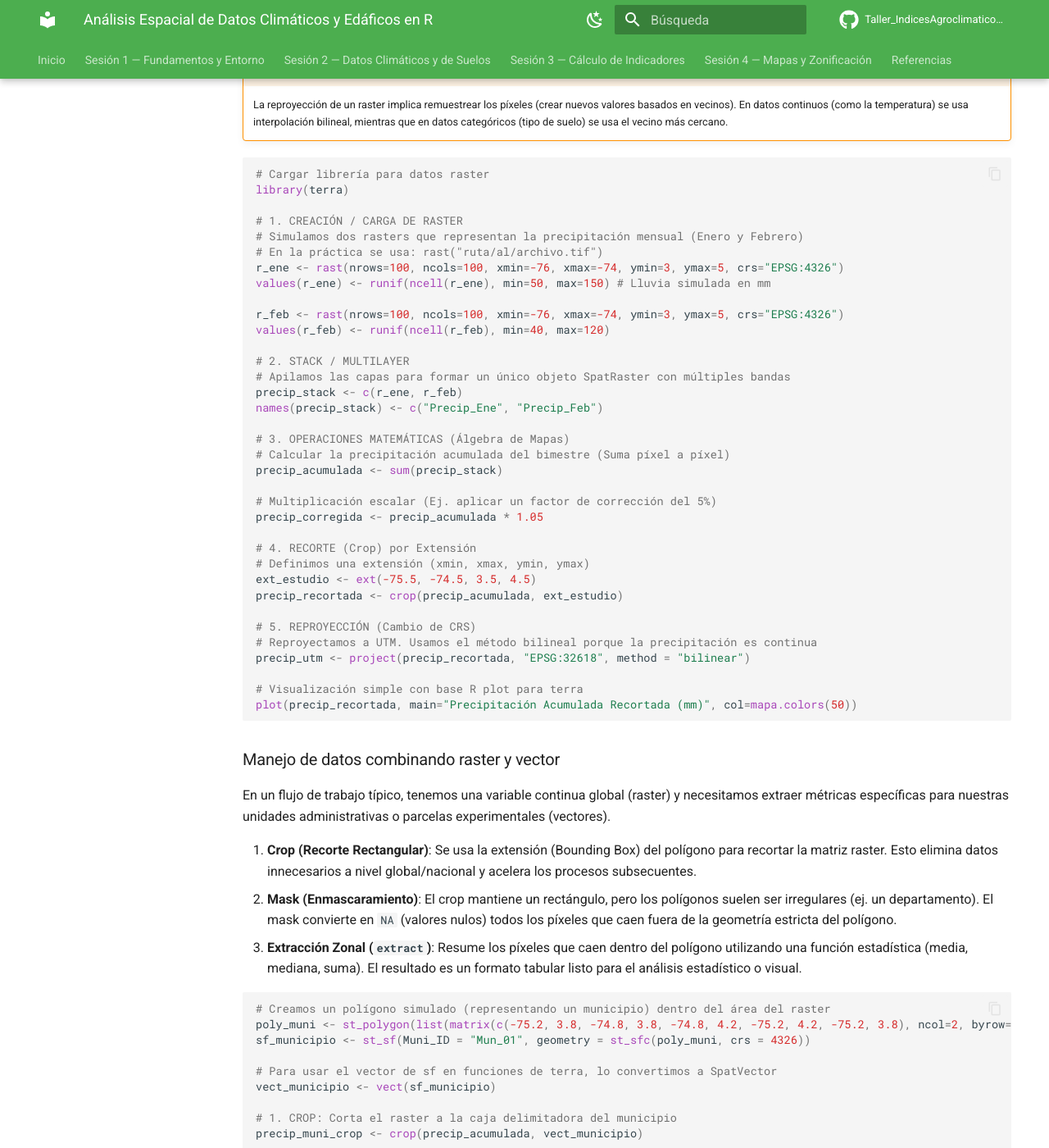
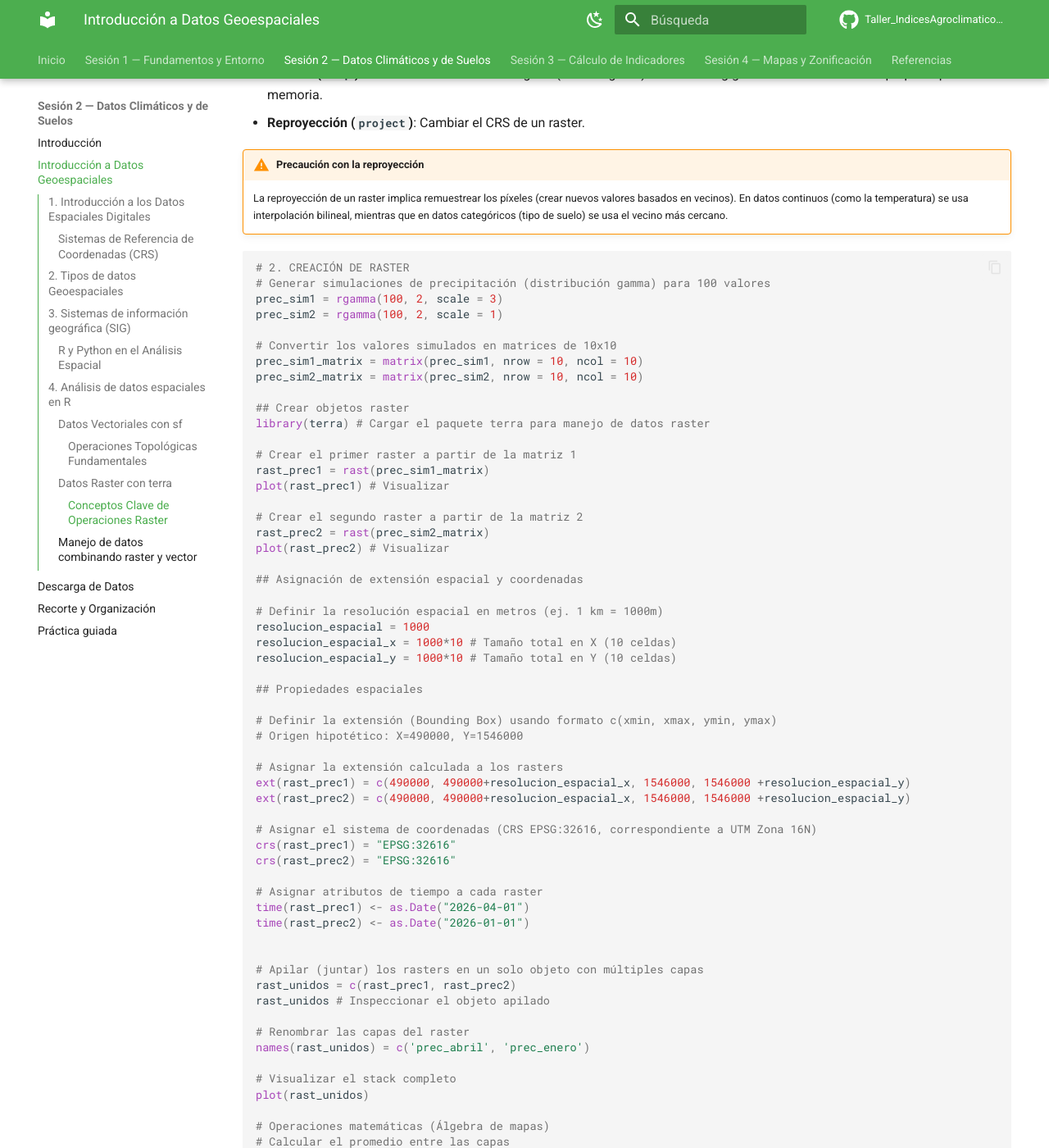
Before and after one commit to cbarriosperez/Taller_IndicesAgroclimaticos_Frijol, an MkDocs documentation site: the page built from docs/sesion2/lectura_datos.md, in a window 1280 px wide and 1400 px high, scrolled down 4029 px. Shown: the whole window at 82% size. Built offline with MkDocs 1.6.1 and Material for MkDocs 9.7.7, drawn with Linux system fonts in a browser that asks for light colours; some of the changed text lies outside the part shown.

Commit message:
session 2 sources

````diff
--- a/docs/sesion2/index.md
+++ b/docs/sesion2/index.md
@@ -1,12 +1,39 @@
 # Sesión 2: Procesamiento Inicial de Datos Climáticos y de Suelos en R
 
-<div style="text-align: center; padding: 48px 24px;">
-  <div style="font-size: 64px; margin-bottom: 16px;">🔒</div>
-  <h2 style="color: #555; font-weight: 600;">Sesión no disponible aún</h2>
-  <p style="color: #777; font-size: 1.05rem; max-width: 480px; margin: 0 auto;">
-    Esta sesión se habilitará el <strong>miércoles 11 de marzo</strong>
-    a partir de las <strong>9:00 am</strong> (hora Honduras).<br><br>
-    Por ahora continúe revisando el material de la
-    <a href="https://cbarriosperez.github.io/Taller_IndicesAgroclimaticos_Frijol/sesion1/">Sesión 1</a>.
-  </p>
-</div>
+**Fecha:** Miércoles 11 de marzo · 9:00 – 11:00 am (hora Honduras)
+**Duración:** 2 horas
+
+---
+
+## Descripción General
+
+En esta sesión los participantes aprenderán a leer, limpiar, cortar y organizar datos climáticos raster y datos de suelos para Honduras. El resultado será un **pipeline reproducible** que deja los datos listos para calcular los indicadores en la Sesión 3.
+
+## Agenda (120 minutos)
+
+| Duración | Componente |
+|----------|-----------|
+| 30 min | [Introducción de conceptos de datos geoespaciales](lectura_datos.md) |
+| 30 min | [Descarga de datos climáticos y de suelos](clima_suelo.md) |
+| 60 min | Práctica |
+
+## Resultados de Aprendizaje
+
+Al finalizar esta sesión, los participantes serán capaces de:
+
+- Leer rasters climáticos (WorldClim, CHIRPS, ERA5) y datos vectoriales en R usando `terra` y `sf`.
+- Reproyectar, recortar y enmascarar rasters al área de estudio (Honduras).
+- Organizar y guardar datos procesados en formato GeoTIFF estándar.
+- Construir un pipeline de R reproducible para la preparación de datos.
+
+
+## Requisitos Previos
+
+!!! warning "Requisitos técnicos"
+    Para sacar el máximo provecho del taller se recomienda:
+
+    - Cuenta creada en [Copernicus Data Store](https://cds.climate.copernicus.eu/datasets/sis-agrometeorological-indicators?tab=overview)
+    - Descarga de insumos de la [sesion 2 ](https://drive.google.com/drive/folders/1U_lgC-TuKmmhJJCfv7ThsWzlur4fT9As?usp=drive_link)
+    - Descarga de [QGIS](https://qgis.org/download/)
+
+---
--- a/docs/sesion2/lectura_datos.md
+++ b/docs/sesion2/lectura_datos.md
@@ -68,43 +68,52 @@
 A continuación, implementaremos estas operaciones conceptuales en R.
 
 ```r
-# Cargar librerías
-library(sf)
+
+
+# 1. CREACIÓN Y LECTURA DE DATOS VECTORIALES
+
+## Trabajar con geometrías de polígonos
+
+# Leer el shapefile de los departamentos de Honduras
+hnd_departamentos = st_read("datos_espaciales/geoBoundaries-HND-ADM1.shp")
+
+hnd_departamentos
+
+# Graficar el mapa mostrando los nombres de los departamentos
+plot(hnd_departamentos['shapeName'])
+
+
+## Interacción entre puntos y polígonos
+
+# Realizar una intersección espacial: asignar la información del departamento a cada punto
+puntos_con_depto = st_intersection(puntos_sf, hnd_departamentos)
+
+# Guardar los puntos con la información del departamento en un GeoPackage
+st_write(puntos_con_depto, dsn = 'salidas/multiple_coordenadas_ejemplo_wgs84.gpkg', delete_layer = TRUE)
+
+# Cargar librería para visualización avanzada
 library(ggplot2)
 
-# 1. CREACIÓN Y LECTURA DE DATOS VECTORIALES
-# (En un caso real se usaría st_read("ruta/al/archivo.shp"))
-# Simularemos dos polígonos de áreas de estudio que se solapan parcialmente
-poly1 <- st_polygon(list(matrix(c(0,0, 2,0, 2,2, 0,2, 0,0), ncol=2, byrow=TRUE)))
-poly2 <- st_polygon(list(matrix(c(1,1, 3,1, 3,3, 1,3, 1,1), ncol=2, byrow=TRUE)))
+# Crear un mapa estético de Honduras con los puntos superpuestos
+ggplot() +
+  geom_sf(data = hnd_departamentos, fill = "white", color = "gray50") + # Capa base: departamentos
+  geom_sf(data = puntos_con_depto, aes(color = shapeName), size = 3) + # Capa superior: puntos extraídos
+  theme_minimal() + # Estilo limpio
+  labs(title = "Puntos extraídos por Departamento", # Título
+       color = "Departamento") # Leyenda
 
-# Convertimos las geometrías en Simple Features (sf) asignándoles el CRS WGS84 (4326)
-cuenca_A <- st_sf(nombre = "Cuenca A", geometry = st_sfc(poly1, crs = 4326))
-cuenca_B <- st_sf(nombre = "Cuenca B", geometry = st_sfc(poly2, crs = 4326))
 
-# 2. TRANSFORMACIÓN DE CRS (Reproyección)
-# Transformamos a un sistema proyectado (ej. UTM Zona 18N - EPSG 32618)
-# Fundamental antes de calcular áreas o distancias métricas
-cuenca_A_utm <- st_transform(cuenca_A, crs = 32618)
+## Operaciones con polígonos
 
-# 3. OPERACIONES ESPACIALES
-# Intersección: Área donde ambas cuencas se solapan
-interseccion <- st_intersection(cuenca_A, cuenca_B)
+# Unir todos los polígonos de los departamentos en un solo polígono del país (disolver límites)
+pais = st_union(hnd_departamentos)
 
-# Unión: El área total combinada de ambas cuencas
-union_espacial <- st_union(cuenca_A, cuenca_B)
+# Exportar el nuevo polígono nacional como shapefile
+pais%>%
+  st_write('salidas/hnd.shp')
+# Graficar el límite nacional resultante
+plot(pais)
 
-# Diferencia: Área exclusiva de la Cuenca A (que no pertenece a la B)
-diferencia <- st_difference(cuenca_A, cuenca_B)
-
-# Visualización rápida de la intersección usando ggplot2
-ggplot() +
-  geom_sf(data = cuenca_A, fill = "blue", alpha = 0.3) +
-  geom_sf(data = cuenca_B, fill = "red", alpha = 0.3) +
-  geom_sf(data = interseccion, fill = "purple", size = 1.2) +
-  labs(title = "Intersección Espacial de Polígonos con sf",
-       subtitle = "La zona púrpura representa el área compartida") +
-  theme_minimal()
 ```
 
 
@@ -124,41 +133,73 @@
     La reproyección de un raster implica remuestrear los píxeles (crear nuevos valores basados en vecinos). En datos continuos (como la temperatura) se usa interpolación bilineal, mientras que en datos categóricos (tipo de suelo) se usa el vecino más cercano.
 
 ```r
-# Cargar librería para datos raster
-library(terra)
+# 2. CREACIÓN DE RASTER
+# Generar simulaciones de precipitación (distribución gamma) para 100 valores
+prec_sim1 = rgamma(100, 2, scale = 3)
+prec_sim2 = rgamma(100, 2, scale = 1)
 
-# 1. CREACIÓN / CARGA DE RASTER
-# Simulamos dos rasters que representan la precipitación mensual (Enero y Febrero)
-# En la práctica se usa: rast("ruta/al/archivo.tif")
-r_ene <- rast(nrows=100, ncols=100, xmin=-76, xmax=-74, ymin=3, ymax=5, crs="EPSG:4326")
-values(r_ene) <- runif(ncell(r_ene), min=50, max=150) # Lluvia simulada en mm
+# Convertir los valores simulados en matrices de 10x10
+prec_sim1_matrix = matrix(prec_sim1, nrow = 10, ncol = 10)
+prec_sim2_matrix = matrix(prec_sim2, nrow = 10, ncol = 10)
 
-r_feb <- rast(nrows=100, ncols=100, xmin=-76, xmax=-74, ymin=3, ymax=5, crs="EPSG:4326")
-values(r_feb) <- runif(ncell(r_feb), min=40, max=120)
+## Crear objetos raster
+library(terra) # Cargar el paquete terra para manejo de datos raster
 
-# 2. STACK / MULTILAYER
-# Apilamos las capas para formar un único objeto SpatRaster con múltiples bandas
-precip_stack <- c(r_ene, r_feb)
-names(precip_stack) <- c("Precip_Ene", "Precip_Feb")
+# Crear el primer raster a partir de la matriz 1
+rast_prec1 = rast(prec_sim1_matrix)
+plot(rast_prec1) # Visualizar
 
-# 3. OPERACIONES MATEMÁTICAS (Álgebra de Mapas)
-# Calcular la precipitación acumulada del bimestre (Suma píxel a píxel)
-precip_acumulada <- sum(precip_stack)
+# Crear el segundo raster a partir de la matriz 2
+rast_prec2 = rast(prec_sim2_matrix)
+plot(rast_prec2) # Visualizar
 
-# Multiplicación escalar (Ej. aplicar un factor de corrección del 5%)
-precip_corregida <- precip_acumulada * 1.05
+## Asignación de extensión espacial y coordenadas
 
-# 4. RECORTE (Crop) por Extensión
-# Definimos una extensión (xmin, xmax, ymin, ymax)
-ext_estudio <- ext(-75.5, -74.5, 3.5, 4.5)
-precip_recortada <- crop(precip_acumulada, ext_estudio)
+# Definir la resolución espacial en metros (ej. 1 km = 1000m)
+resolucion_espacial = 1000
+resolucion_espacial_x = 1000*10 # Tamaño total en X (10 celdas)
+resolucion_espacial_y = 1000*10 # Tamaño total en Y (10 celdas)
 
-# 5. REPROYECCIÓN (Cambio de CRS)
-# Reproyectamos a UTM. Usamos el método bilineal porque la precipitación es continua
-precip_utm <- project(precip_recortada, "EPSG:32618", method = "bilinear")
+## Propiedades espaciales
 
-# Visualización simple con base R plot para terra
-plot(precip_recortada, main="Precipitación Acumulada Recortada (mm)", col=mapa.colors(50))
+# Definir la extensión (Bounding Box) usando formato c(xmin, xmax, ymin, ymax)
+# Origen hipotético: X=490000, Y=1546000
+
+# Asignar la extensión calculada a los rasters
+ext(rast_prec1) = c(490000, 490000+resolucion_espacial_x, 1546000, 1546000 +resolucion_espacial_y)
+ext(rast_prec2) = c(490000, 490000+resolucion_espacial_x, 1546000, 1546000 +resolucion_espacial_y)
+
+# Asignar el sistema de coordenadas (CRS EPSG:32616, correspondiente a UTM Zona 16N)
+crs(rast_prec1) = "EPSG:32616"
+crs(rast_prec2) = "EPSG:32616"
+
+# Asignar atributos de tiempo a cada raster
+time(rast_prec1) <- as.Date("2026-04-01")
+time(rast_prec2) <- as.Date("2026-01-01")
+
+
+# Apilar (juntar) los rasters en un solo objeto con múltiples capas
+rast_unidos = c(rast_prec1, rast_prec2)
+rast_unidos # Inspeccionar el objeto apilado
+
+# Renombrar las capas del raster
+names(rast_unidos) = c('prec_abril', 'prec_enero')
+
+# Visualizar el stack completo
+plot(rast_unidos)
+
+# Operaciones matemáticas (Álgebra de mapas)
+# Calcular el promedio entre las capas
+rast_unidos[['promedio']] = mean(rast_unidos)
+# Calcular el valor acumulado (suma) de las capas
+rast_unidos[['acumulado']] = sum(rast_unidos)
+
+# Visualizar los resultados incluyendo las nuevas capas calculadas
+plot(rast_unidos)
+
+# Guardar el raster resultante en el disco (en formato .tif)
+terra::writeRaster(rast_unidos, 'salidas/raster_ejemplo.tif')
+
 ```
 
 ### Manejo de datos combinando raster y vector
--- a/mkdocs.yml
+++ b/mkdocs.yml
@@ -76,7 +76,12 @@
       - Marco Conceptual Agroclimático: sesion1/marco_conceptual.md
       - Indicadores Agroclimáticos — Conceptos Clave: sesion1/indicadores_conceptos.md
       - Configuración del Entorno en R: sesion1/configuracion_r.md
-  - Sesión 2 — Datos Climáticos y de Suelos: sesion2/index.md
+  - Sesión 2 — Datos Climáticos y de Suelos:
+      - Introducción: sesion2/index.md
+      - Introducción a Datos Geoespaciales: sesion2/lectura_datos.md
+      - Descarga de Datos: sesion2/clima_suelo.md
+      - Recorte y Organización: sesion2/recorte_organizacion.md
+      - Práctica guiada: sesion2/pipeline.md
   - Sesión 3 — Cálculo de Indicadores: sesion3/index.md
   - Sesión 4 — Mapas y Zonificación: sesion4/index.md
   - Referencias: referencias.md
````
Also changed, not shown: 6 other files.
